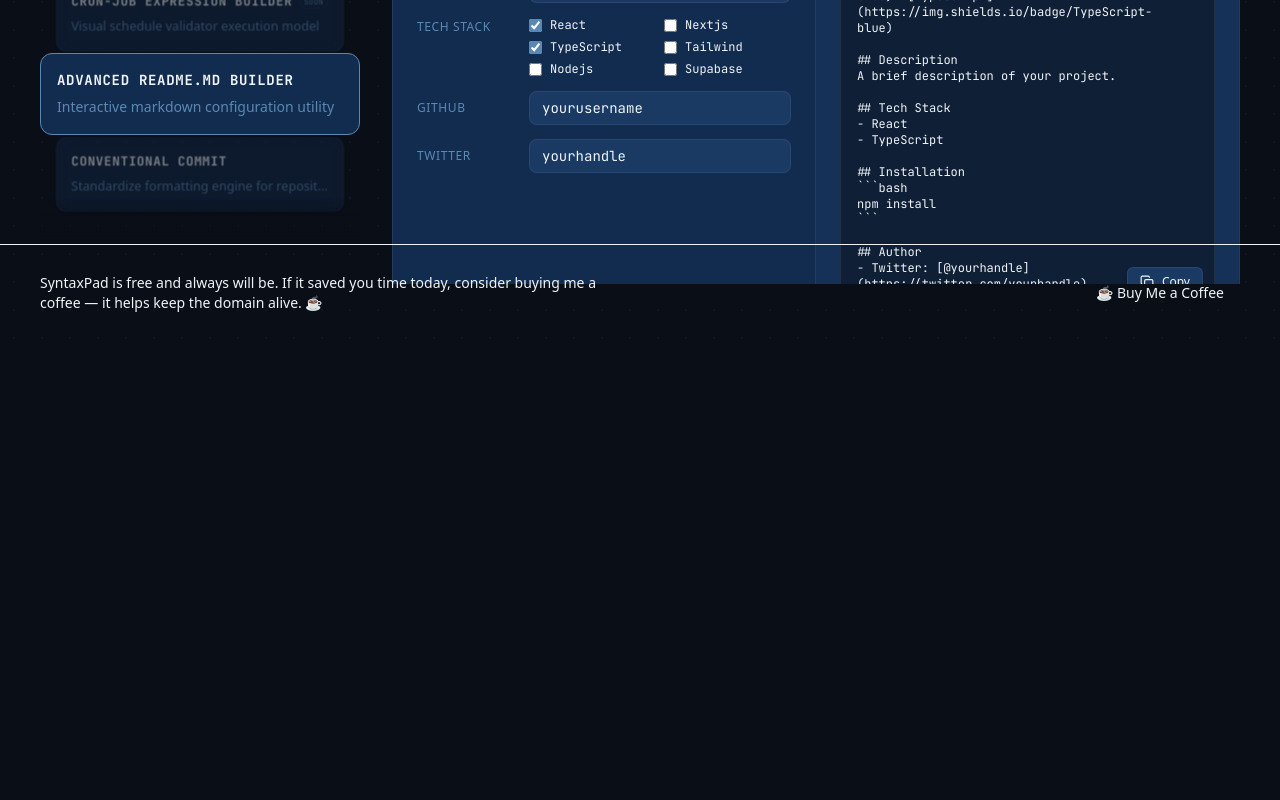
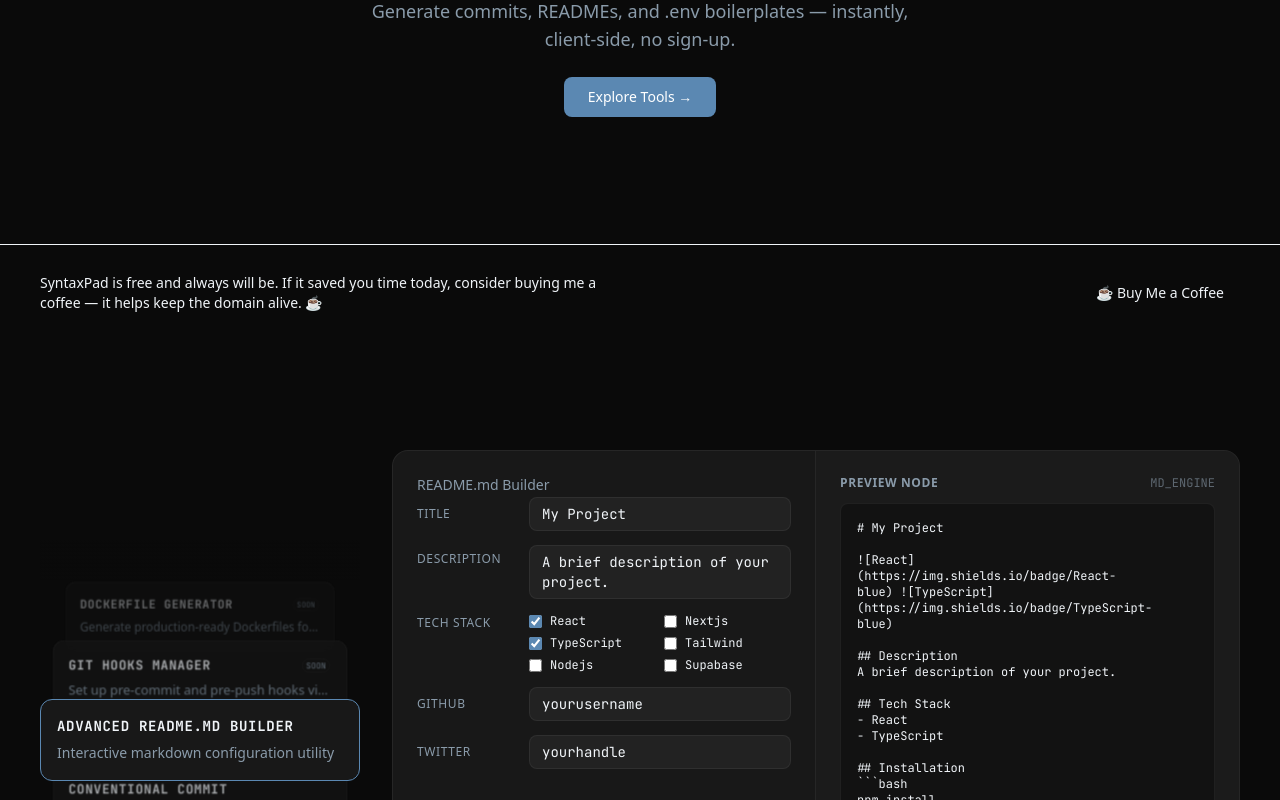
Before and after one commit to Tyoo18/SyntaxPad-DevTools, a Next.js app: page / in a window 1280 px wide. Shown: the part 460-1260 px from the top of the page. Before the commit the page ends 800 px from the top, so only its background shows below. Built offline with nearby package versions, Linux system fonts and the light colour scheme.

Commit message:
fix: fix layout, animation, and hero section

```diff
--- a/src/app/globals.css
+++ b/src/app/globals.css
@@ -7,33 +7,37 @@
   --spacing-135: 540px;
 }
 
-/* Light theme (default) */
+/* Light theme (default) — clean, minimal, no blue on surfaces */
 :root {
-  --color-bg: #f4f6f9;
+  --color-bg: #f6f8fa;
   --color-surface: #ffffff;
-  --color-elevated: #eef1f5;
-  --color-border: #00000010;
+  --color-elevated: #f0f2f4;
+  --color-border: rgba(0, 0, 0, 0.06);
   --color-accent: #122c4f;
   --color-accent-muted: #5b88b2;
   --color-text: #0a0e17;
   --color-muted: #6b7f96;
-  /* Card borders for light mode */
-  --card-border: rgba(18, 44, 79, 0.15);
-  --card-shadow: 0 2px 8px rgba(18, 44, 79, 0.08);
+  /* Card borders & shadows for light mode — neutral, no blue */
+  --card-border: rgba(0, 0, 0, 0.1);
+  --card-shadow: 0 2px 10px rgba(0, 0, 0, 0.06);
 }
 
-/* Dark theme */
+/* Dark theme — true dark, no navy/blue on surfaces */
 .dark {
-  --color-bg: #0a0e17;
-  --color-surface: #122c4f;
-  --color-elevated: #1a3a63;
-  --color-border: #ffffff12;
+  --color-bg: #0a0a0a;
+  --color-surface: #181818;
+  --color-elevated: #222222;
+  --color-border: rgba(255, 255, 255, 0.06);
   --color-accent: #5b88b2;
   --color-accent-muted: #3a6491;
   --color-text: #f0f4f8;
-  --color-muted: #5b88b2;
+  --color-muted: #8a9baa;
   --card-border: rgba(255, 255, 255, 0.07);
   --card-shadow: none;
+}
+
+html {
+  overflow-x: hidden;
 }
 
 /* Base body with layered background */
@@ -41,7 +45,6 @@ body {
   background-color: var(--color-bg);
   color: var(--color-text);
   font-family: var(--font-sans);
-  overflow-x: hidden;
   background-image:
     radial-gradient(
       ellipse 80% 50% at 50% -10%,
--- a/src/app/page.tsx
+++ b/src/app/page.tsx
@@ -13,10 +13,10 @@ export default function Home() {
   const [activeTool, setActiveTool] = useState<string>("readme");
 
   return (
-    <div className="w-screen h-screen bg-bg text-text font-sans flex flex-col overflow-hidden">
+    <div className="w-screen min-h-screen bg-[var(--color-bg)] text-text font-sans flex flex-col">
       {/* ─── HEADER ─── */}
       {/* [RENDER]: Main Navigation Bar with Fixed Layout Viewports */}
-      <header className="w-full border-b border-border px-6 md:px-10 bg-bg z-50 lg:fixed lg:top-0 lg:left-0 lg:right-0 h-14 flex items-center">
+      <header className="w-full border-b border-border px-6 md:px-10 bg-[var(--color-bg)] z-50 lg:fixed lg:top-0 lg:left-0 lg:right-0 h-14 flex items-center">
         <div className="max-w-7xl mx-auto w-full flex items-center justify-between">
           {/* [RENDER]: High-contrast Bold Brand Identity Typography */}
           <div className="flex items-center gap-2.5">
@@ -31,16 +31,21 @@ export default function Home() {
 
       {/* ─── MAIN ─── */}
       {/* [RENDER]: Core Application Shell Layout Engine */}
-      <main className="flex-1 flex flex-col overflow-hidden lg:pt-14 lg:pb-14">
-        <div className="flex-1 flex flex-col px-6 md:px-10 py-6 lg:py-0 overflow-hidden">
-          <div className="max-w-7xl mx-auto w-full flex-1 flex flex-col overflow-hidden">
-            <HeroSection />
+      <main className="flex-1 flex flex-col lg:pt-14">
+        {/* Hero Section - Full Viewport */}
+        <section className="min-h-[calc(100vh-3.5rem)] flex flex-col items-center justify-center text-center px-6 lg:pt-14">
+          <HeroSection />
+        </section>
 
-            {/* Grid with fixed left column width (320px) */}
-            {/* [STYLE]: Layout grid configuration tuned with vertical center alignment */}
-            <div className="flex-1 grid grid-cols-1 lg:grid-cols-[320px_1fr] gap-8 items-center overflow-hidden">
+        {/* Workspace Section - Scroll target */}
+        <section
+          id="workspace"
+          className="min-h-screen px-6 md:px-10 py-20 flex items-center"
+        >
+          <div className="max-w-7xl mx-auto w-full flex flex-col justify-center">
+            <div className="grid grid-cols-1 lg:grid-cols-[320px_1fr] gap-8 items-center">
               {/* [RENDER]: Centered container node for stacked utility tool selection cards */}
-              <div className="flex justify-center items-stretch h-full mt-48">
+              <div className="flex justify-center items-center h-full">
                 <StackedCards
                   activeTool={activeTool}
                   onSelectTool={setActiveTool}
@@ -52,12 +57,12 @@ export default function Home() {
               </div>
             </div>
           </div>
-        </div>
+        </section>
       </main>
 
       {/* ─── FOOTER ─── */}
       {/* [RENDER]: Application Footer Band with Support Call-To-Action */}
-      <footer className="w-full border-t border-border px-6 md:px-10 bg-bg z-50 lg:fixed lg:bottom-0 lg:left-0 lg:right-0 h-24 flex items-center">
+      <footer className="w-full border-t border-border px-6 md:px-10 bg-[var(--color-bg)] z-50 lg:fixed lg:bottom-0 lg:left-0 lg:right-0 h-24 flex items-center">
         <div className="max-w-7xl mx-auto w-full flex flex-col sm:flex-row items-center justify-between gap-4">
           <p className="text-sm text-muted text-center sm:text-left max-w-xl">
             SyntaxPad is free and always will be. If it saved you time today,
--- a/src/components/HeroSection.tsx
+++ b/src/components/HeroSection.tsx
@@ -1,4 +1,13 @@
+"use client";
+
 export default function HeroSection() {
+  const handleExplore = () => {
+    document.getElementById("workspace")?.scrollIntoView({
+      behavior: "smooth",
+      block: "start",
+    });
+  };
+
   return (
     <div className="mb-8 lg:mb-10 text-center">
       <h1 className="text-4xl sm:text-5xl lg:text-6xl font-bold tracking-tight text-(--color-text) leading-tight max-w-2xl mx-auto">
@@ -8,6 +17,12 @@ export default function HeroSection() {
         Generate commits, READMEs, and .env boilerplates — instantly,
         client‑side, no sign‑up.
       </p>
+      <button
+        onClick={handleExplore}
+        className="mt-6 px-6 py-2.5 rounded-lg bg-(--color-accent) text-white font-medium text-sm transition-all duration-200 hover:brightness-110 hover:scale-[1.02] active:scale-[0.97] cursor-pointer"
+      >
+        Explore Tools →
+      </button>
     </div>
   );
 }
--- a/src/components/StackedCards.tsx
+++ b/src/components/StackedCards.tsx
@@ -45,6 +45,18 @@ const TOOLS_REGISTRY = [
     desc: "Visual schedule validator execution model",
     status: "soon",
   },
+  {
+    id: "dockerfile",
+    title: "Dockerfile Generator",
+    desc: "Generate production-ready Dockerfiles for any stack",
+    status: "soon",
+  },
+  {
+    id: "githooks",
+    title: "Git Hooks Manager",
+    desc: "Set up pre-commit and pre-push hooks visually",
+    status: "soon",
+  },
 ];
 
 export default function StackedCards({
@@ -52,7 +64,6 @@ export default function StackedCards({
   onSelectTool,
 }: StackedCardsProps) {
   const [virtualIndex, setVirtualIndex] = useState<number>(0);
-  // [STATE]: Animation lock using ref (synchronous, no re-render)
   const isAnimating = useRef<boolean>(false);
   const totalItems = TOOLS_REGISTRY.length;
 
@@ -62,19 +73,19 @@ export default function StackedCards({
     onSelectTool(TOOLS_REGISTRY[wrappedIndex].id);
   }, [wrappedIndex, onSelectTool]);
 
-  // [HANDLER]: Step the carousel with lock
   const handleStep = (direction: number) => {
     if (isAnimating.current) return;
     isAnimating.current = true;
     setVirtualIndex((prev) => prev + direction);
   };
 
-  // [HANDLER]: Animation complete – unlock
   const handleAnimationComplete = () => {
     isAnimating.current = false;
   };
 
   const handleWheelRotation = (e: React.WheelEvent) => {
+    e.stopPropagation();
+    e.preventDefault();
     if (isAnimating.current) return;
     if (Math.abs(e.deltaY) < 15) return;
     const direction = e.deltaY > 0 ? 1 : -1;
@@ -91,10 +102,30 @@ export default function StackedCards({
     }
   };
 
+  const containerRef = useRef<HTMLDivElement>(null);
+
+  useEffect(() => {
+    const el = containerRef.current;
+    if (!el) return;
+    const handler = (e: WheelEvent) => {
+      e.preventDefault();
+      e.stopPropagation();
+      if (isAnimating.current) return;
+      if (Math.abs(e.deltaY) < 15) return;
+      const direction = e.deltaY > 0 ? 1 : -1;
+      handleStep(direction);
+    };
+    el.addEventListener("wheel", handler, { passive: false });
+    return () => el.removeEventListener("wheel", handler);
+  }, []);
+
+  // [STACK]: Show 5 cards at a time (offsets -2 … +2)
+  const visibleRange = 2;
+
   return (
     <div
-      onWheel={handleWheelRotation}
-      className="relative w-full max-w-xs mx-auto h-72 flex items-center justify-center cursor-ns-resize"
+      ref={containerRef}
+      className="relative w-full max-w-xs mx-auto h-[400px] flex items-center justify-center cursor-ns-resize"
     >
       <motion.div
         drag="y"
@@ -109,13 +140,30 @@ export default function StackedCards({
           if (offsetDistance > totalItems / 2) offsetDistance -= totalItems;
           if (offsetDistance < -totalItems / 2) offsetDistance += totalItems;
 
-          const isVisible = Math.abs(offsetDistance) <= 1;
+          const isVisible = Math.abs(offsetDistance) <= visibleRange;
           if (!isVisible) return null;
 
-          const targetY = offsetDistance * 80;
-          const targetScale = offsetDistance === 0 ? 1 : 0.9;
-          const targetOpacity = offsetDistance === 0 ? 1 : 0.5;
-          const targetZIndex = offsetDistance === 0 ? 20 : 10;
+          // [STACK]: 5-card progressive stacking
+          const spacing = 62;
+          const targetY = offsetDistance * spacing;
+
+          let targetScale = 1;
+          let targetOpacity = 1;
+          let targetZIndex = 10;
+
+          if (offsetDistance === 0) {
+            targetScale = 1;
+            targetOpacity = 1;
+            targetZIndex = 20;
+          } else if (Math.abs(offsetDistance) === 1) {
+            targetScale = 0.92;
+            targetOpacity = 0.7;
+            targetZIndex = 15;
+          } else if (Math.abs(offsetDistance) === 2) {
+            targetScale = 0.84;
+            targetOpacity = 0.4;
+            targetZIndex = 10;
+          }
 
           const isActive = offsetDistance === 0;
 
--- a/src/components/Workspace.tsx
+++ b/src/components/Workspace.tsx
@@ -10,7 +10,13 @@ interface WorkspaceProps {
 }
 
 // [INIT]: List of tools that are not yet available
-const COMING_SOON_TOOLS = ["json-env", "changelog", "cron"];
+const COMING_SOON_TOOLS = [
+  "json-env",
+  "changelog",
+  "cron",
+  "dockerfile",
+  "githooks",
+];
 
 export default function Workspace({ activeTool }: WorkspaceProps) {
   // [RENDER]: Coming Soon placeholder for unreleased tools
@@ -60,8 +66,9 @@ export default function Workspace({ activeTool }: WorkspaceProps) {
   };
 
   return (
-    // [STYLE]: Locked fixed height layout container that guarantees zero layout shifting or chin gaps
-    <div className="w-full h-116 bg-(--color-surface) border border-(--color-border) rounded-2xl overflow-hidden">
+    // [STYLE]: Fixed height container that gives enough space for all tools
+    // and allows inner scrollable areas (e.g., README output) to work properly
+    <div className="w-full h-[580px] bg-(--color-surface) border border-(--color-border) rounded-2xl overflow-hidden">
       {renderContent()}
     </div>
   );
--- a/src/tools/readme-builder.tsx
+++ b/src/tools/readme-builder.tsx
@@ -156,8 +156,8 @@ npm install
         </div>
 
         {/* [STYLE]: Normalized preview box container that utilizes the remaining height completely */}
-        <div className="flex-1 min-h-0 relative">
-          <pre className="w-full h-full font-mono text-xs text-(--color-text) whitespace-pre-wrap bg-(--color-bg)/50 p-4 border border-(--color-border) rounded-lg overflow-y-auto scrollbar-none [&::-webkit-scrollbar]:hidden pr-16">
+        <div className="flex-1 min-h-0 relative overflow-hidden">
+          <pre className="absolute inset-0 font-mono text-xs text-(--color-text) whitespace-pre-wrap bg-(--color-bg)/50 p-4 pb-12 border border-(--color-border) rounded-lg overflow-y-auto scrollbar-none [&::-webkit-scrollbar]:hidden pr-16">
             {output}
           </pre>
 
```
